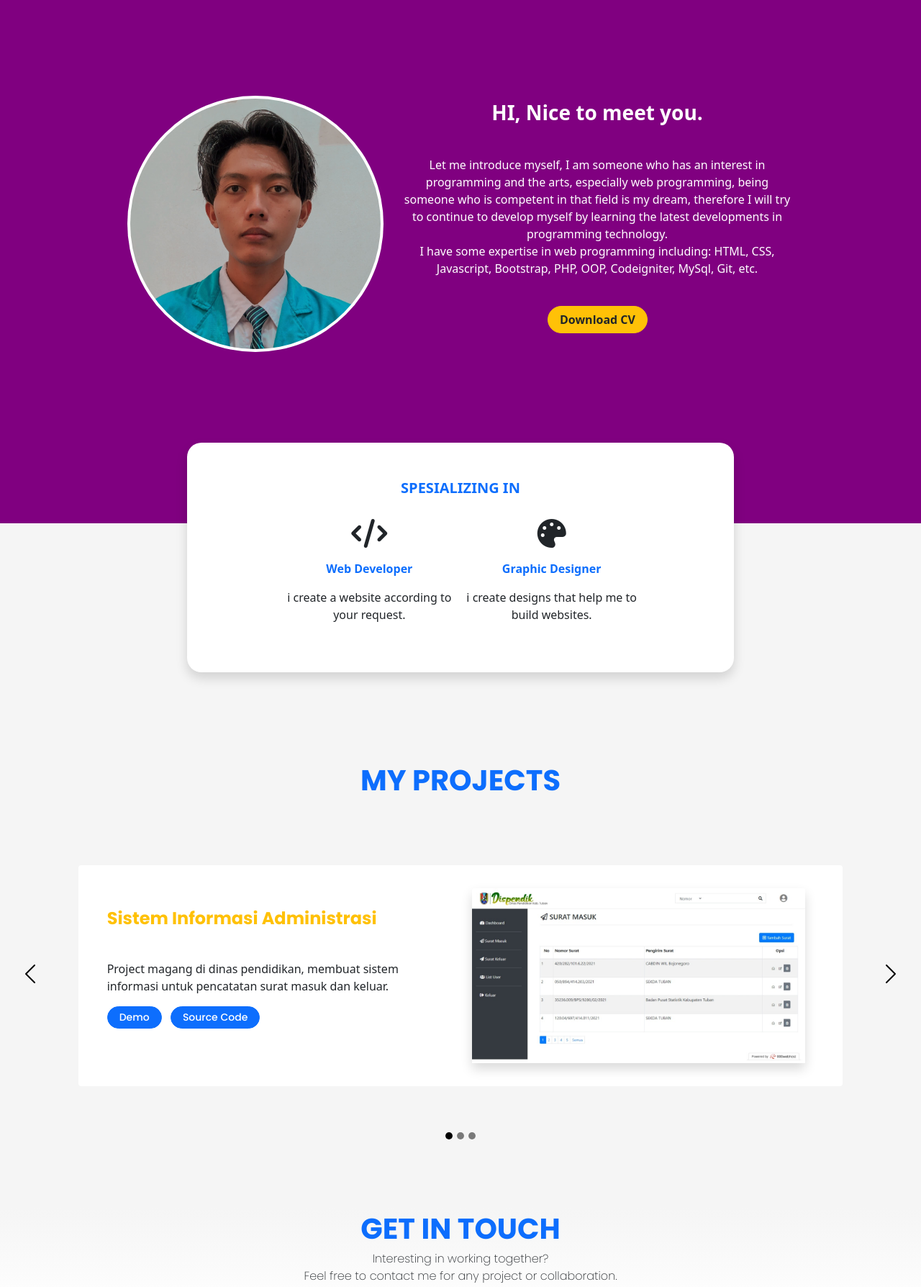
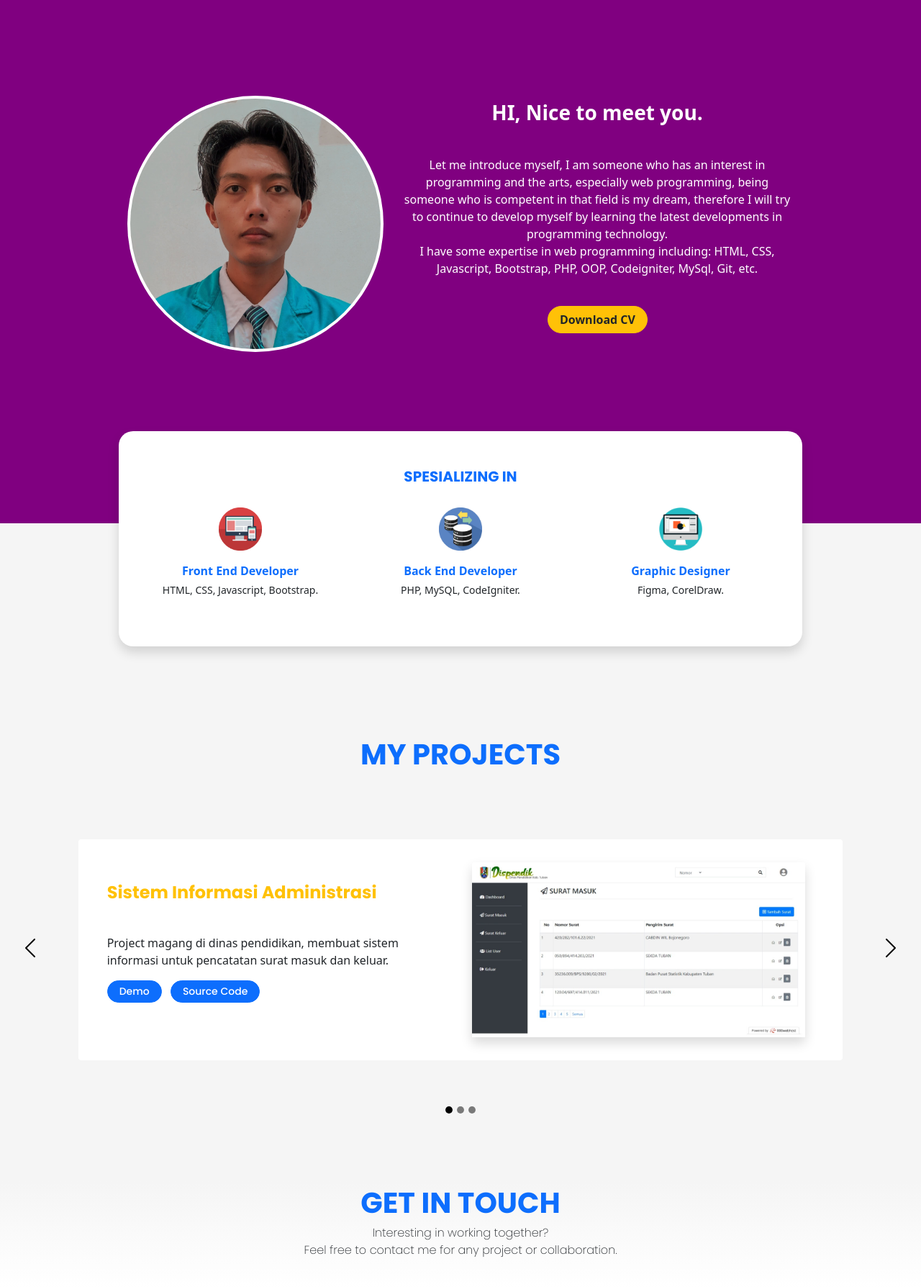
Before and after one commit to khoirony/khoirony.github.io, a PHP site: page / in a window 1280 px wide. Shown: the part 881-2669 px from the top of the page at 72% size. Run offline with PHP 8.4, Linux system fonts and the light colour scheme; some libraries are stand-ins or nearby versions.

Commit message:
pembaruan

```diff
--- a/index.html
+++ b/index.html
@@ -14,7 +14,7 @@
   <link rel="stylesheet" href="https://unpkg.com/aos@next/dist/aos.css" />
 
   <!-- My CSS -->
-  <link href="style3.css" rel="stylesheet">
+  <link href="style4.css" rel="stylesheet">
 
   <!-- Font From Google -->
   <link rel="preconnect" href="https://fonts.googleapis.com">
@@ -112,19 +112,24 @@
     <!-- Panel Spesializing -->
     <div class="container text-white pb-5">
       <div class="row justify-content-center" data-aos="fade-up" data-aos-duration="1500" data-aos-once="true">
-        <div class="col-8 align-self-center panel shadow pb-5 pt-5">
-          <p class="text-center text-primary fs-5 fw-bold mb-0">SPESIALIZING IN</p>
+        <div class="col-10 align-self-center panel shadow pb-5 pt-5">
+          <p class="text-center poppins text-primary fs-5 fw-bold mb-0">SPESIALIZING IN</p>
           <br>
-          <div class="row justify-content-center">
-            <div class="col-4 p-1">
-              <div class="text-center"><i class="text-dark fs-1 fas fa-code"></i></div>
-              <p class="text-center text-primary fs-6 fw-bold pt-3 mb-0">Web Developer</p>
-              <p class="text-center text-dark fs-6 pt-3 mt-0">i create a website according to your request.</p>
+          <div class="row justify-content-center ps-3 pe-3">
+            <div class="col-md-4 p-1">
+              <div class="text-center"><img src="images/frontend.png" alt="frontend" style="height: 60px;"></div>
+              <p class="text-center text-primary fs-6 fw-bold pt-3 mb-0">Front End Developer</p>
+              <p class="text-center text-dark uk1 pt-1 mt-0">HTML, CSS, Javascript, Bootstrap.</p>
             </div>
-            <div class="col-4 p-1 align-content-center ">
-              <div class="text-center"><i class="text-dark fs-1 fas fa-palette"></i></div>
+            <div class="col-md-4 p-1">
+              <div class="text-center"><img src="images/backend.png" alt="backend" style="height: 60px;"></div>
+              <p class="text-center text-primary fs-6 fw-bold pt-3 mb-0">Back End Developer</p>
+              <p class="text-center text-dark uk1 pt-1 mt-0">PHP, MySQL, CodeIgniter.</p>
+            </div>
+            <div class="col-md-4 p-1">
+              <div class="text-center"><img src="images/design.png" alt="design" style="height: 60px;"></div>
               <p class="text-center text-primary fs-6 fw-bold pt-3 mb-0">Graphic Designer</p>
-              <p class="text-center text-dark fs-6 pt-3 mt-0">i create designs that help me to build websites.</p>
+              <p class="text-center text-dark uk1 pt-1 mt-0">Figma, CorelDraw.</p>
             </div>
           </div>
         </div>
--- a/style3.css
+++ b/style4.css
@@ -10,7 +10,7 @@
 
 .panel {
   border-radius: 20px;
-  margin-top: -7rem;
+  margin-top: -8rem;
   background-color: #fff;
 }
 
```
Also changed, not shown: images/backend.png (added), images/design.png (added), images/frontend.png (added), 1 other file.
